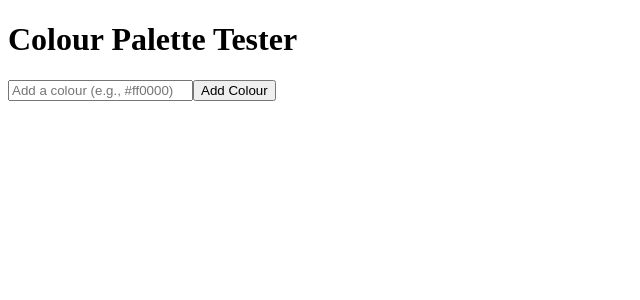
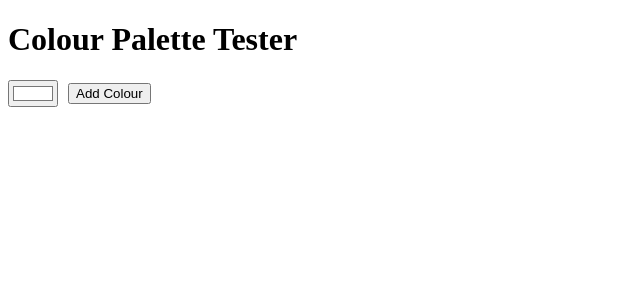
Before and after one commit to jaco8060/Color-Contrast-Tool, a React (Vite) app: page / in a window 1280 px wide. Shown: the top 300 px of the page, without its empty margins (0-640 px from the left). Built offline with nearby package versions, Linux system fonts and the light colour scheme.

Commit message:
Fix colourinput input selection

```diff
--- a/src/App.jsx
+++ b/src/App.jsx
@@ -1,7 +1,7 @@
 import { useState } from "react";
+import tinycolor from "tinycolor2";
 import { ColourInput } from "./ColorInput";
 import { DisplayCombinations } from "./DisplayCombinations";
-
 function App() {
   const [colours, setColours] = useState([]);
 
--- a/src/ColorInput.jsx
+++ b/src/ColorInput.jsx
@@ -1,21 +1,21 @@
 import { useState } from "react";
-
 function ColourInput({ addColour }) {
-  const [input, setInput] = useState("");
+  const [inputColor, setInputColor] = useState("#ffffff"); // Default color
 
   const handleSubmit = (event) => {
     event.preventDefault();
-    addColour(input);
-    setInput("");
+    addColour(inputColor);
   };
 
   return (
-    <form onSubmit={handleSubmit}>
+    <form
+      onSubmit={handleSubmit}
+      style={{ display: "flex", alignItems: "center", gap: "10px" }}
+    >
       <input
-        type="text"
-        value={input}
-        onChange={(e) => setInput(e.target.value)}
-        placeholder="Add a colour (e.g., #ff0000)"
+        type="color"
+        value={inputColor}
+        onChange={(e) => setInputColor(e.target.value)}
       />
       <button type="submit">Add Colour</button>
     </form>
```
